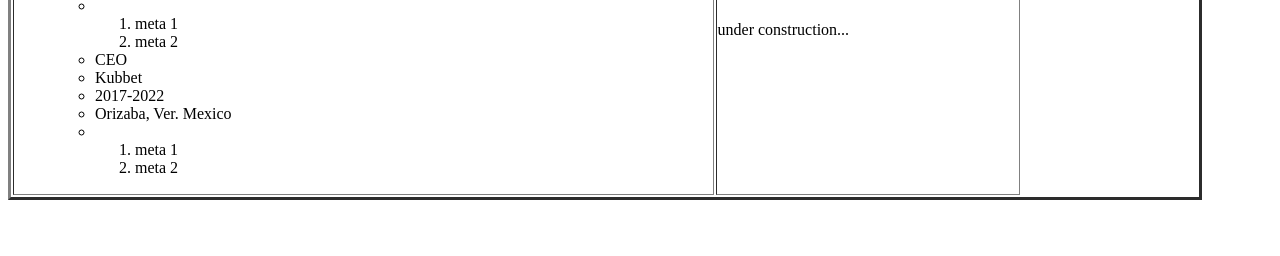
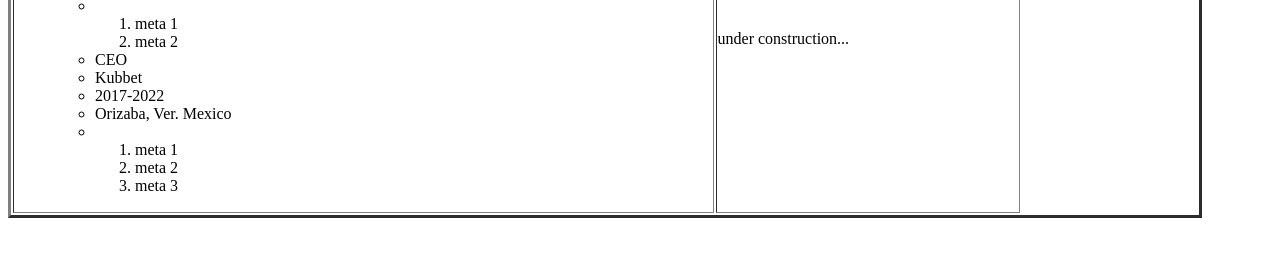
Before and after one commit to VictoriaTeCa/VictoriaTeCa.github.io, a plain HTML site: page index.html in a window 1280 px wide. Shown: the part 454-710 px from the top of the page. Drawn offline with Linux system fonts and the light colour scheme.

Commit message:
init experience #2

```diff
--- a/index.html
+++ b/index.html
@@ -59,6 +59,7 @@
      <ol>
     <li>meta 1 </li>
     <li>meta 2</li>
+    <li>meta 3</li>
      </ol>
     </li>
 
```
